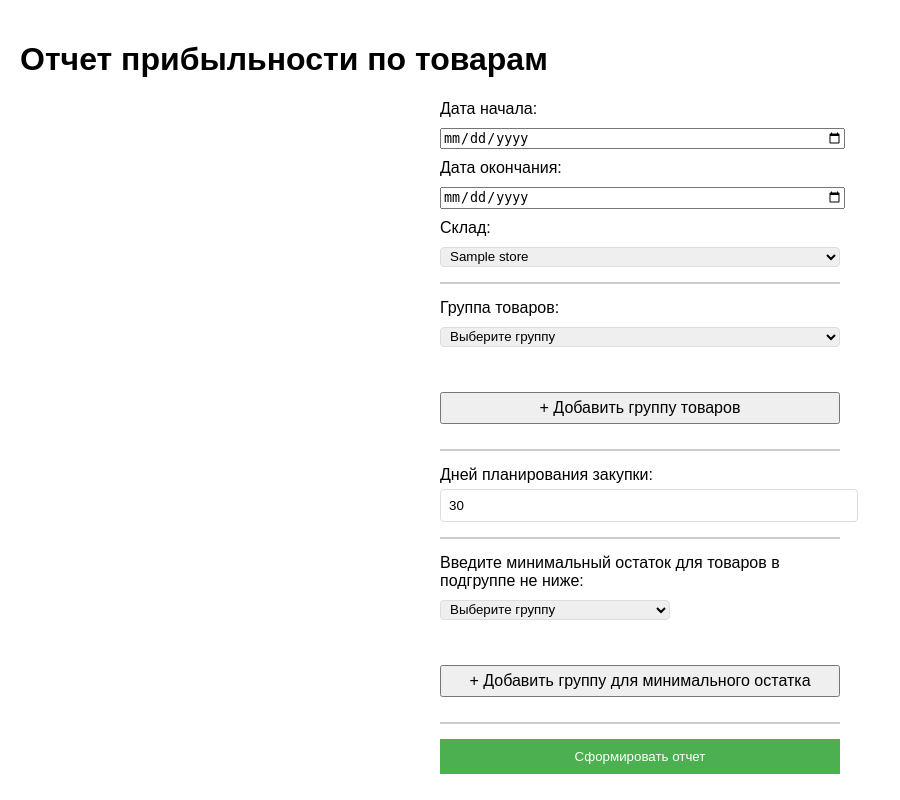
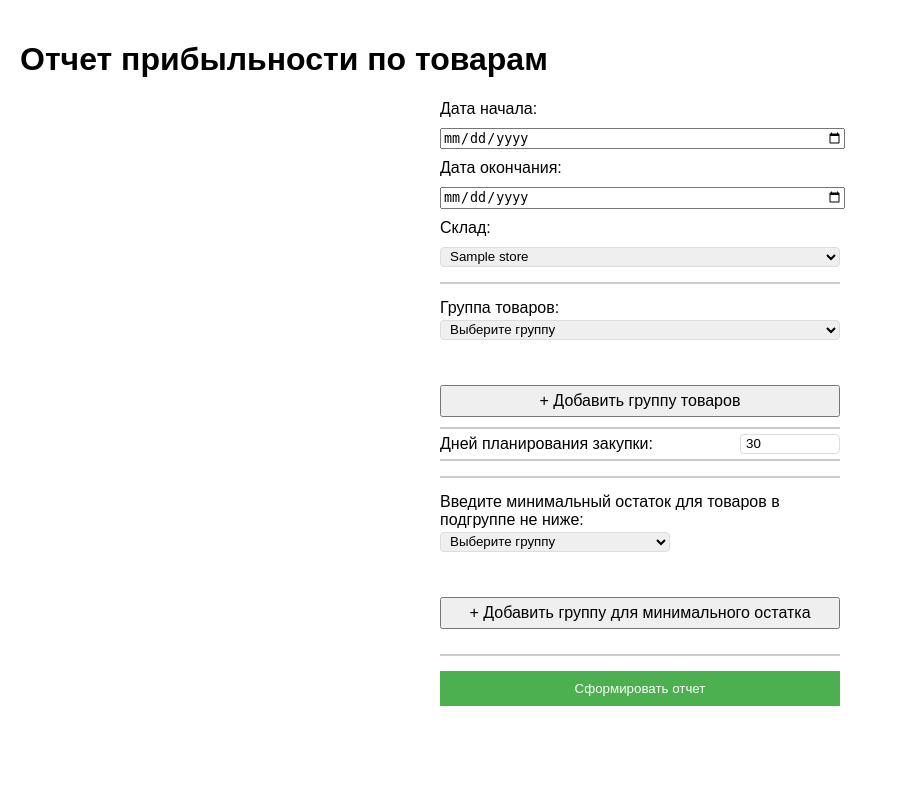
Before and after one commit to BigSerj/analyse1, a Python web app: template templates/index.html in a window 1280 px wide. Shown: the whole page, without its empty margins (0-900 px from the left). Run offline with Jinja, Linux system fonts and the light colour scheme; the template is opened without the code that fills it: most values are stand-ins (such as "Sample title", 1, 10 or a date in 2020).

Commit message:
улучшен внешний вид страницы

```diff
--- a/templates/index.html
+++ b/templates/index.html
@@ -182,7 +182,7 @@
             background-color: #cc0000; /* темно-красный */
         }
 
-        /* Обновляем стиль для контейнера group-selects в блоке минимальных остатков */
+        /* Обновляем стиль для контейнера group-selects в блоке минимальны остатков */
         #manual-stock-wrapper .group-selects {
             width: calc(100% - 170px); /* Оставляем место для поля ввода */
             display: flex;
@@ -220,7 +220,7 @@
             padding: 0;
         }
 
-        /* Оставляем стиль для group-selects в блоке "Группа товаров:" без изменений */
+        /* Оставляем стиль ля group-selects в блоке "Группа товаров:" без изменений */
         #groups-wrapper .group-selects {
             width: 100%;
         }
@@ -244,7 +244,7 @@
 
         <!-- Добавляем hr перед "Группа товаров:" -->
         <hr>
-        <label>Группа товаров:</label>
+        <label style="display: block; margin: 3px 0;">Группа товаров:</label>
 
         <div id="groups-wrapper">
             <div class="group-container" id="group-container-0">
@@ -267,15 +267,16 @@
         </div>
 
         <!-- Добавляем hr перед "Дней планирования закупки:" -->
-        <hr>
-        <div class="form-group">
-            <label for="planning_days">Дней планирования закупки:</label>
-            <input type="number" id="planning_days" name="planning_days" value="30" min="1" required>
+        <hr style="margin: 0;">
+        <div class="form-group" style="display: flex; margin: 0; height: 24px; padding: 3px 0;">
+            <label for="planning_days" style="margin-right: 10px; line-height: 24px;">Дней планирования закупки:</label>
+            <input type="number" id="planning_days" name="planning_days" class="form-control" style="width: 100px; height: 20px; padding: 0 5px; box-sizing: border-box; margin-top: 2px;" value="30">
         </div>
+        <hr style="margin: 0;">
 
         <!-- Добавляем hr перед "Введите минимальный остаток..." -->
         <hr>
-        <label>Введите минимальный остаток для товаров в подгруппе не ниже:</label>
+        <label style="display: block; margin: 3px 0;">Введите минимальный остаток для товаров в подгруппе не ниже:</label>
 
         <div id="manual-stock-wrapper">
             <div class="group-container" id="manual-stock-container-0">
@@ -287,7 +288,7 @@
                         {% endfor %}
                     </select>
                 </div>
-                <input type="number" class="manual-stock-value" min="0" placeholder="Минимальный остток" style="display: none; width: 150px; margin-left: 10px;">
+                <input type="number" class="manual-stock-value" min="0" placeholder="Минимальный остаток" style="display: none; width: 150px; margin-left: 10px;">
                 <button type="button" class="remove-container-btn" onclick="removeManualStockContainer(this)" style="display: none;">×</button>
             </div>
         </div>
@@ -673,7 +674,7 @@
             stockInput.style.marginLeft = '10px';
             newContainer.appendChild(stockInput);
 
-            // Добавляем кнопку удаления (скрытую по умолчанию)
+            // Добавляем нопку удаления (скрытую по умолчанию)
             const removeButton = document.createElement('button');
             removeButton.type = 'button';
             removeButton.className = 'remove-container-btn';
@@ -763,7 +764,7 @@
             updateRemoveButtons();
         }
 
-        // Функция для обновления видимости кнопок удаления
+        // Функция для обновления видимости кнопки удаления
         function updateRemoveButtons() {
             const containers = document.querySelectorAll('#manual-stock-wrapper .group-container');
             containers.forEach(container => {
```
Also changed, not shown: app.py (+4 -3 lines), 1 other file.
